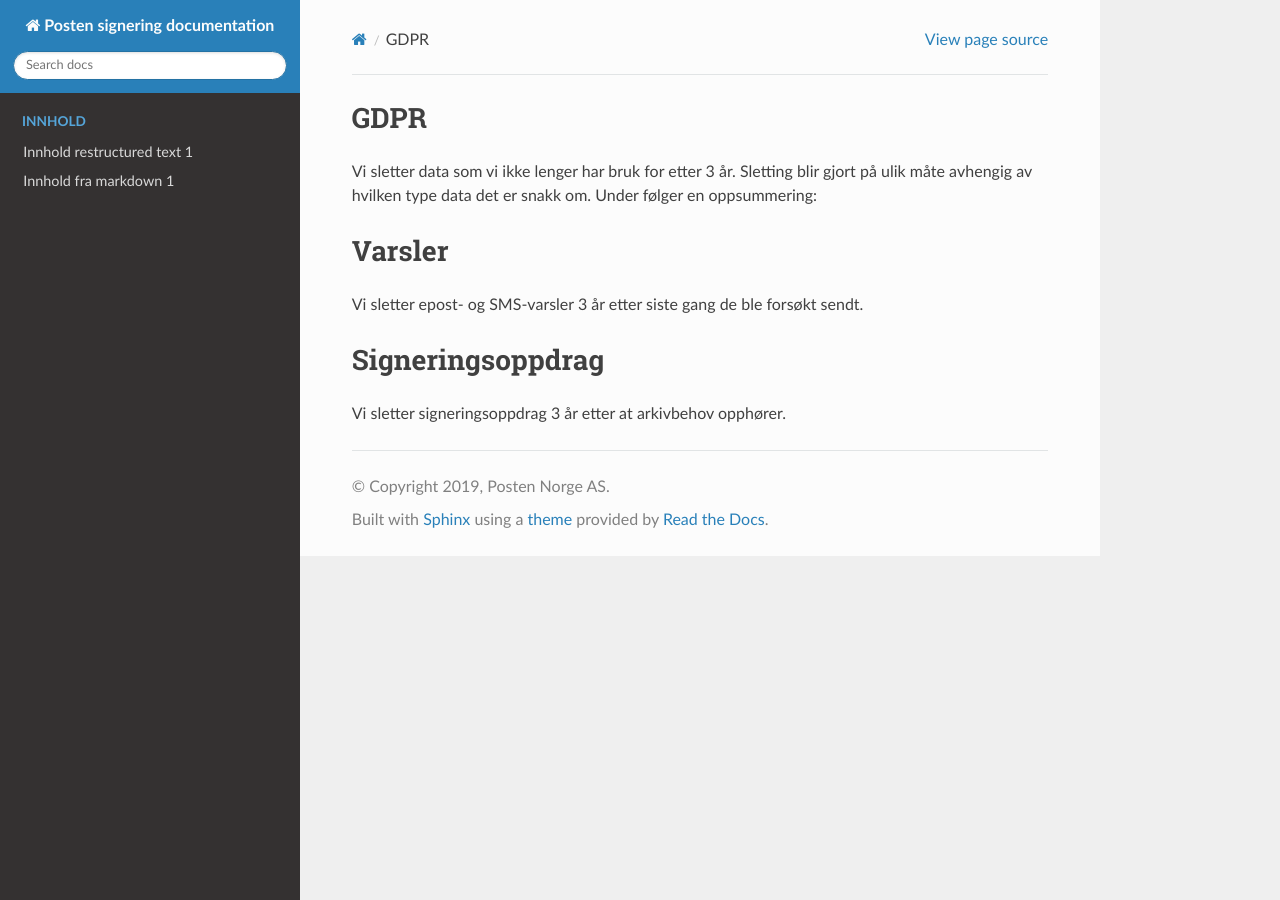
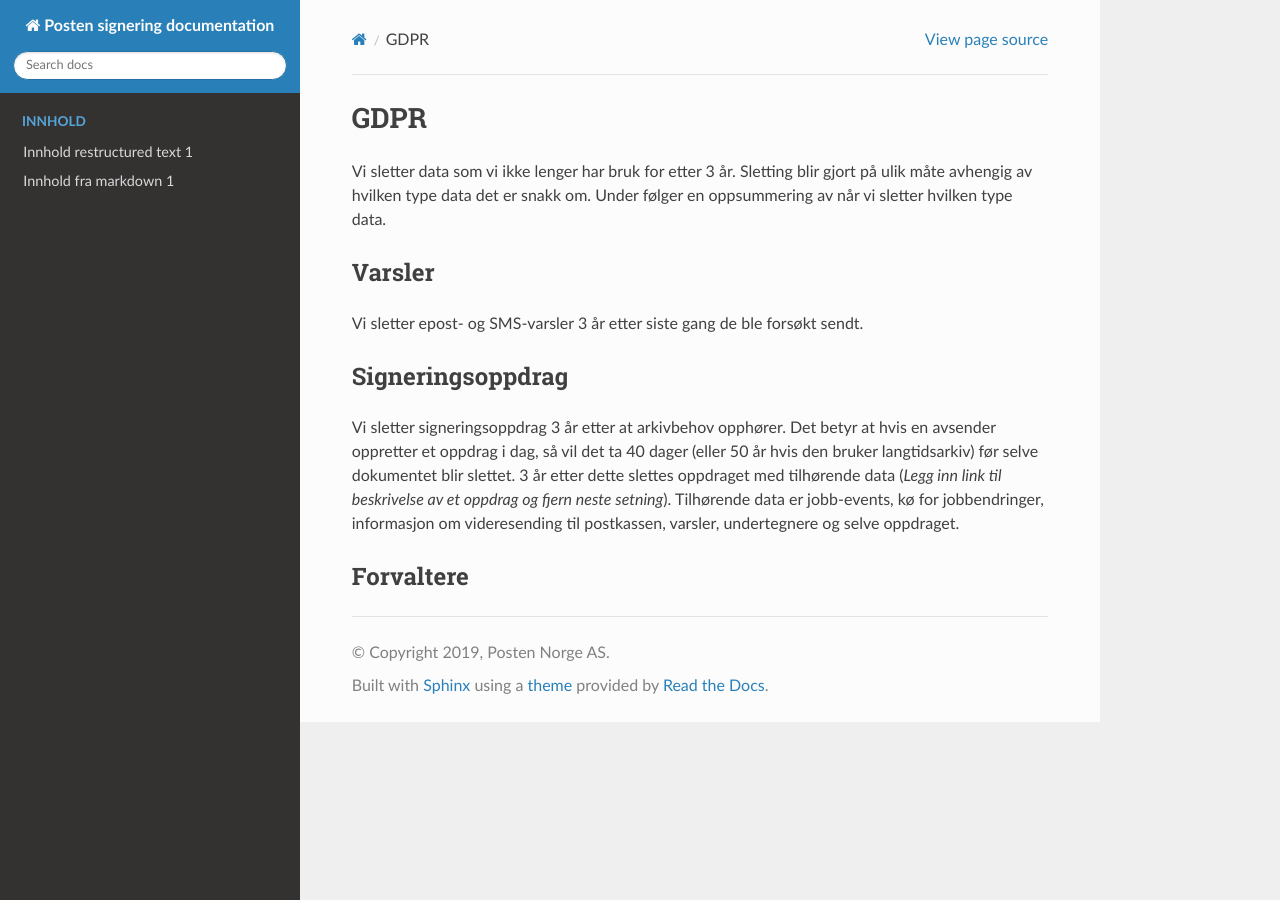
Before and after one commit to ramonarellano/signering-docs, a Sphinx documentation site: the page built from source/gdpr.md, in a window 1280 px wide. Built offline with Sphinx 7.4.7 and the Read the Docs theme 2.0.0, drawn with Linux system fonts in a browser that asks for light colours.

Commit message:
Update gdpr.md

```diff
--- a/source/gdpr.md
+++ b/source/gdpr.md
@@ -1,9 +1,11 @@
-#### GDPR
+# GDPR
 
-Vi sletter data som vi ikke lenger har bruk for etter 3 år. Sletting blir gjort på ulik måte avhengig av hvilken type data det er snakk om. Under følger en oppsummering:
+Vi sletter data som vi ikke lenger har bruk for etter 3 år. Sletting blir gjort på ulik måte avhengig av hvilken type data det er snakk om. Under følger en oppsummering av når vi sletter hvilken type data.
 
-### Varsler
+## Varsler
 Vi sletter epost- og SMS-varsler 3 år etter siste gang de ble forsøkt sendt.
 
-### Signeringsoppdrag
-Vi sletter signeringsoppdrag 3 år etter at arkivbehov opphører.
+## Signeringsoppdrag
+Vi sletter signeringsoppdrag 3 år etter at arkivbehov opphører. Det betyr at hvis en avsender oppretter et oppdrag i dag, så vil det ta 40 dager (eller 50 år hvis den bruker langtidsarkiv) før selve dokumentet blir slettet. 3 år etter dette slettes oppdraget med tilhørende data (*Legg inn link til beskrivelse av et oppdrag og fjern neste setning*). Tilhørende data er jobb-events, kø for jobbendringer, informasjon om videresending til postkassen, varsler, undertegnere og selve oppdraget.
+
+## Forvaltere
```
